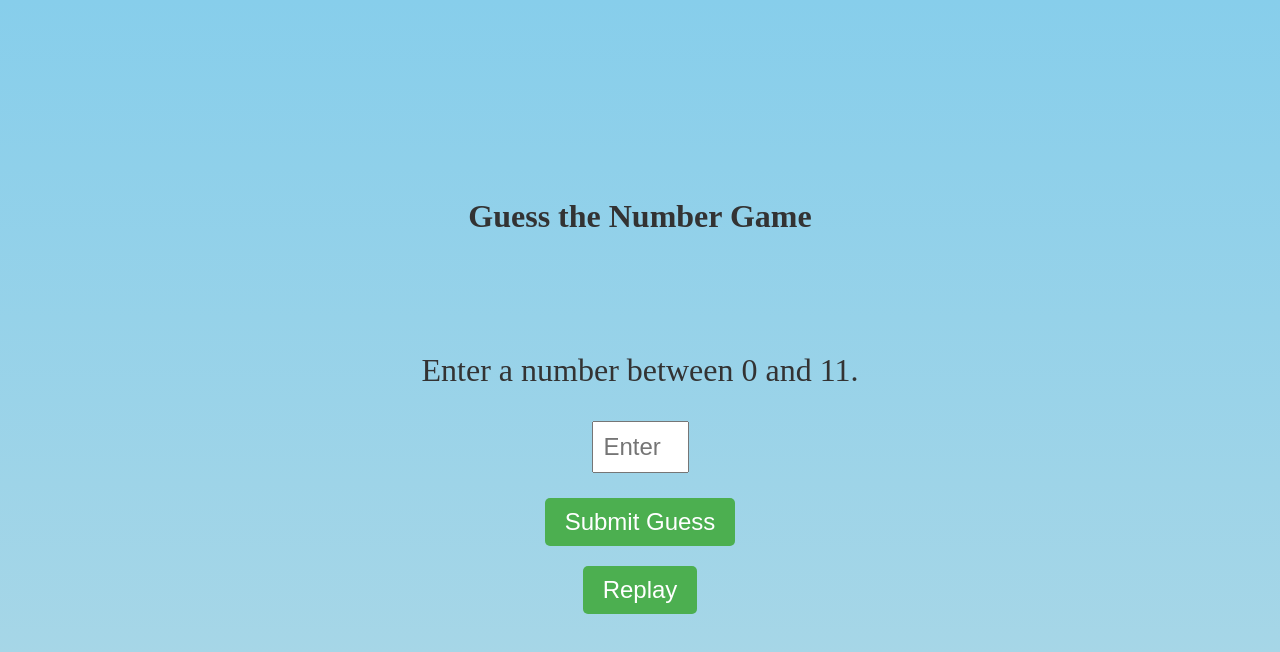
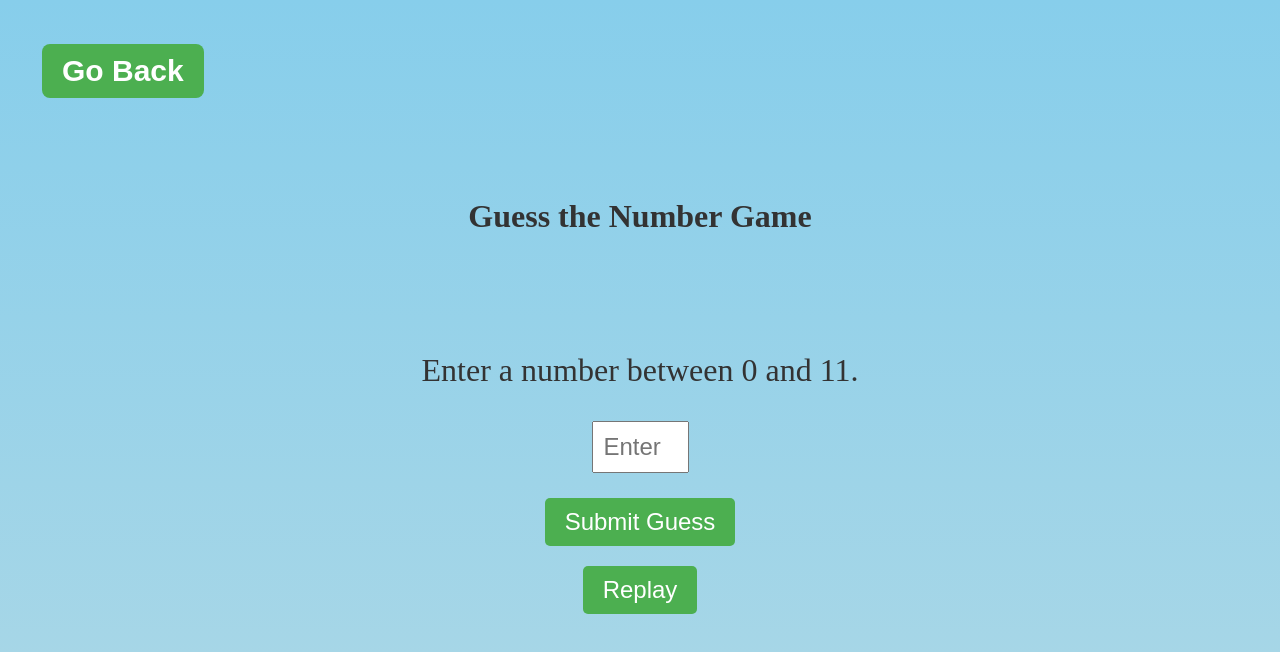
Before and after one commit to KyuDaniel/TheKiwiProject.github.io, a plain HTML site: page game.html in a window 1280 px wide. Drawn offline with Linux system fonts and the light colour scheme.

Commit message:
Update game.html

```diff
--- a/game.html
+++ b/game.html
@@ -4,6 +4,8 @@
 <head>
   <meta charset="UTF-8">
   <meta name="viewport" content="width=device-width, initial-scale=1.0">
+  <link rel="stylesheet" href="desin.css">
+  <title>Guess the Number Game</title>
   <style>
     body {
       margin: 0;
@@ -57,8 +59,18 @@
       text-align: center;
     }
   </style>
-  <title>Guess the Number Game</title>
+
 </head>
+
+<div style="position: absolute; left: 40px; top: 40px;">
+  <button onclick="history.go(-1)"><b>Go Back</b></button>
+  <style>
+    button {
+      font-size: 30px;
+    }
+  </style>
+
+</div>
 
 <body>
   <div id="game-container">
```
